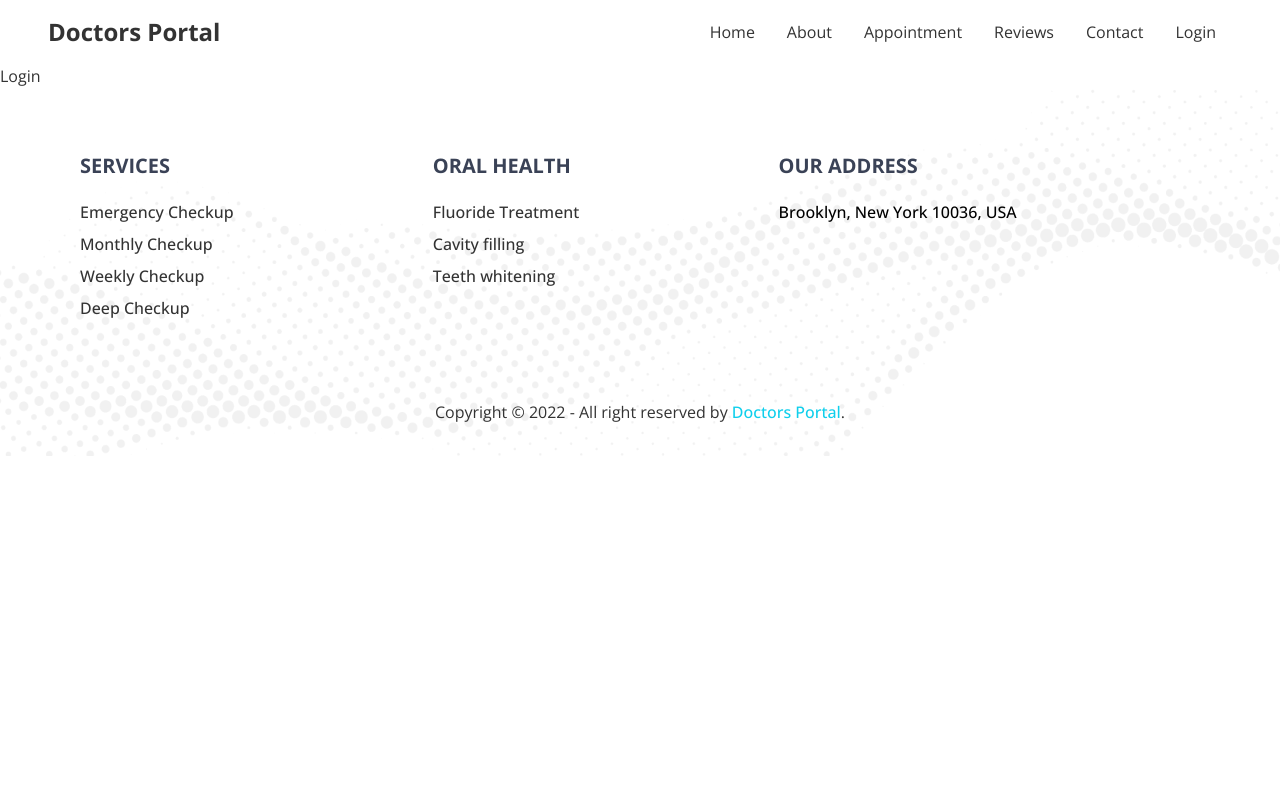
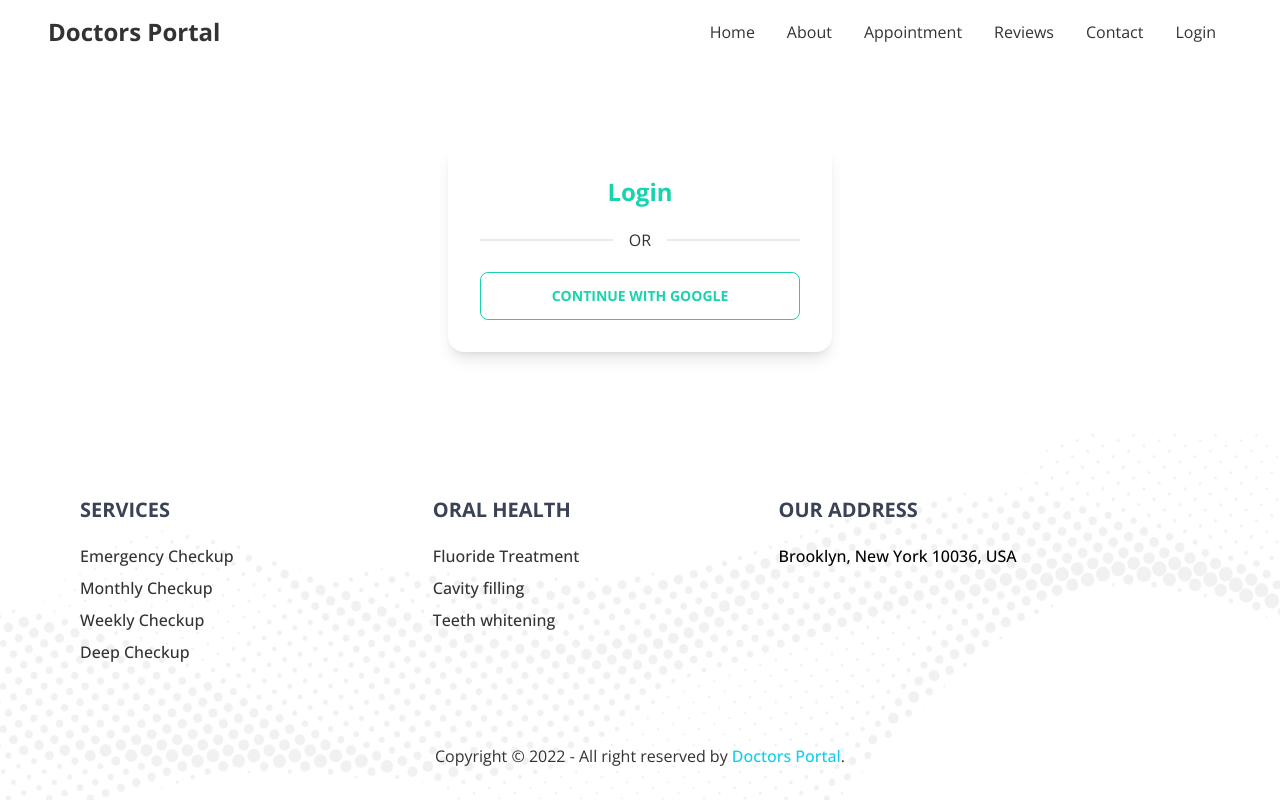
Before and after one commit to technayan/doctors-portal, a React (Create React App) app: page /login in a window 1280 px wide. Built offline with nearby package versions, Linux system fonts and the light colour scheme.

Commit message:
Google Signin method applied using react-firebase-hook

```diff
--- a/package.json
+++ b/package.json
@@ -8,9 +8,11 @@
     "@testing-library/user-event": "^13.5.0",
     "daisyui": "^2.15.2",
     "date-fns": "^2.28.0",
+    "firebase": "^9.8.3",
     "react": "^18.1.0",
     "react-day-picker": "^8.0.6",
     "react-dom": "^18.1.0",
+    "react-firebase-hooks": "^5.0.3",
     "react-router-dom": "^6.3.0",
     "react-scripts": "5.0.1",
     "swiper": "^8.2.2",
--- a/src/Pages/Login/Login.js
+++ b/src/Pages/Login/Login.js
@@ -1,9 +1,22 @@
 import React from 'react';
+import { useSignInWithGoogle } from 'react-firebase-hooks/auth';
+import auth from '../../firebase.init';
+
 
 const Login = () => {
+    const [signInWithGoogle, user] = useSignInWithGoogle(auth);
+
+    console.log(user);
+
     return (
-        <div>
-            <h2>Login</h2>
+        <div className='h-full flex justify-center items-center py-20'>
+            <div className="card w-96 bg-base-100 shadow-lg">
+            <div className="card-body">
+                <h2 className="text-2xl font-bold text-center text-secondary">Login</h2>
+                <div className="divider">OR</div>
+                <button onClick={() => signInWithGoogle()} className="btn border-secondary text-secondary hover:bg-secondary hover:border-secondary hover:text-white">Continue with google</button>
+            </div>
+            </div>
         </div>
     );
 };
--- /dev/null
+++ b/src/firebase.init.js
@@ -0,0 +1,22 @@
+// Import the functions you need from the SDKs you need
+import { initializeApp } from "firebase/app";
+import { getAuth } from 'firebase/auth';
+// TODO: Add SDKs for Firebase products that you want to use
+// https://firebase.google.com/docs/web/setup#available-libraries
+
+// Your web app's Firebase configuration
+const firebaseConfig = {
+    apiKey: process.env.REACT_APP_apiKey,
+    authDomain: process.env.REACT_APP_authDomain,
+    projectId: process.env.REACT_APP_projectId,
+    storageBucket: process.env.REACT_APP_storageBucket,
+    messagingSenderId: process.env.REACT_APP_messagingSenderId,
+    appId: process.env.REACT_APP_appId
+};
+
+// Initialize Firebase
+const app = initializeApp(firebaseConfig);
+
+const auth = getAuth(app);
+
+export default auth;
```
Also changed, not shown: 1 other file (tests, documents, lock files or other folders).
